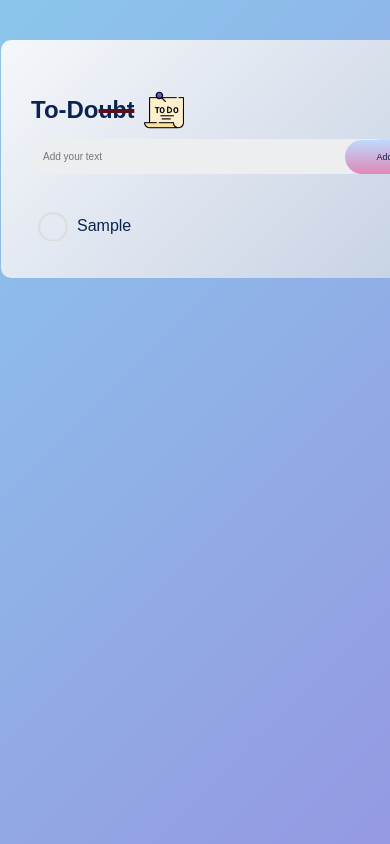
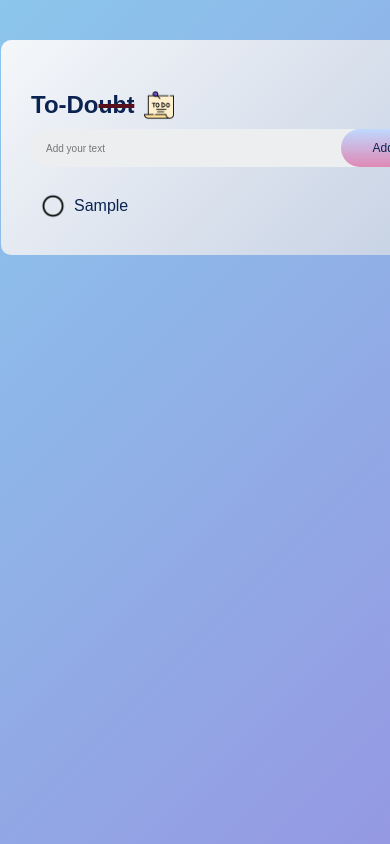
Before and after one commit to hakanakyuzz/ToDo, a plain HTML site: page index.html in a window 390 px wide. Both pictures are taken after typing "Sample" into the empty fields and a click on the button "Add". Shown: the top 844 px of the page. Drawn offline with Linux system fonts and the light colour scheme.

Commit message:
upgraded png

```diff
--- a/style.css
+++ b/style.css
@@ -43,20 +43,27 @@
 }
 .main input{
     width: 85%;
-    padding: 18px;
+    padding-top: 20px;
+    padding-bottom: 17px;
+    padding-left: 15px;
     border: none;
     background: #edeef0;
     border-radius: 30px;
     outline: none;
+
 }
 .main button{
     background-image: linear-gradient(to top, #df89b5 0%, #bfd9fe 100%);
     color: #0a2351;
     border: none;
-    padding: 18px 50px;
-    margin-left: -50px;
+    padding: 16px 46px;
+    margin-left: -54px;
     margin-bottom: 30px;
     border-radius: 40px;
+    font-size: 18px;
+}
+.main button:hover{
+    background-image: linear-gradient(to top, #df89b5 0%, #d6e5fa 100%);
     cursor: pointer;
 }
 ul{
@@ -75,7 +82,7 @@ ul li{
 ul li::before{
     position: absolute;
     content: "";
-    background-image: url("img/unchecked.png");
+    background-image: url("img/unchekced.png");
     background-size: cover;
     width: 30px;
     height: 29px;
@@ -115,11 +122,23 @@ span:hover{
     }
     .main button{
         padding: 12px 31px;
-        font-size: 9px;
+        font-size: 12px;
+        margin-bottom: 20px;
     }
     .main input{
         width: 90%;
-        padding: 12px;
+        padding-top: 14px;
+        padding-bottom: 13px;
         font-size: 10px;
     }
+    .header img{
+        width: 30px;
+        height: 30px;
+    }
+    ul li{
+        padding: 10px;
+    }
+    ul li::before{
+        top: 4px;
+    }
 }
```
Also changed, not shown: index.html (+1 -1 lines), img/unchecked.png (deleted), img/unchekced.png (added).
